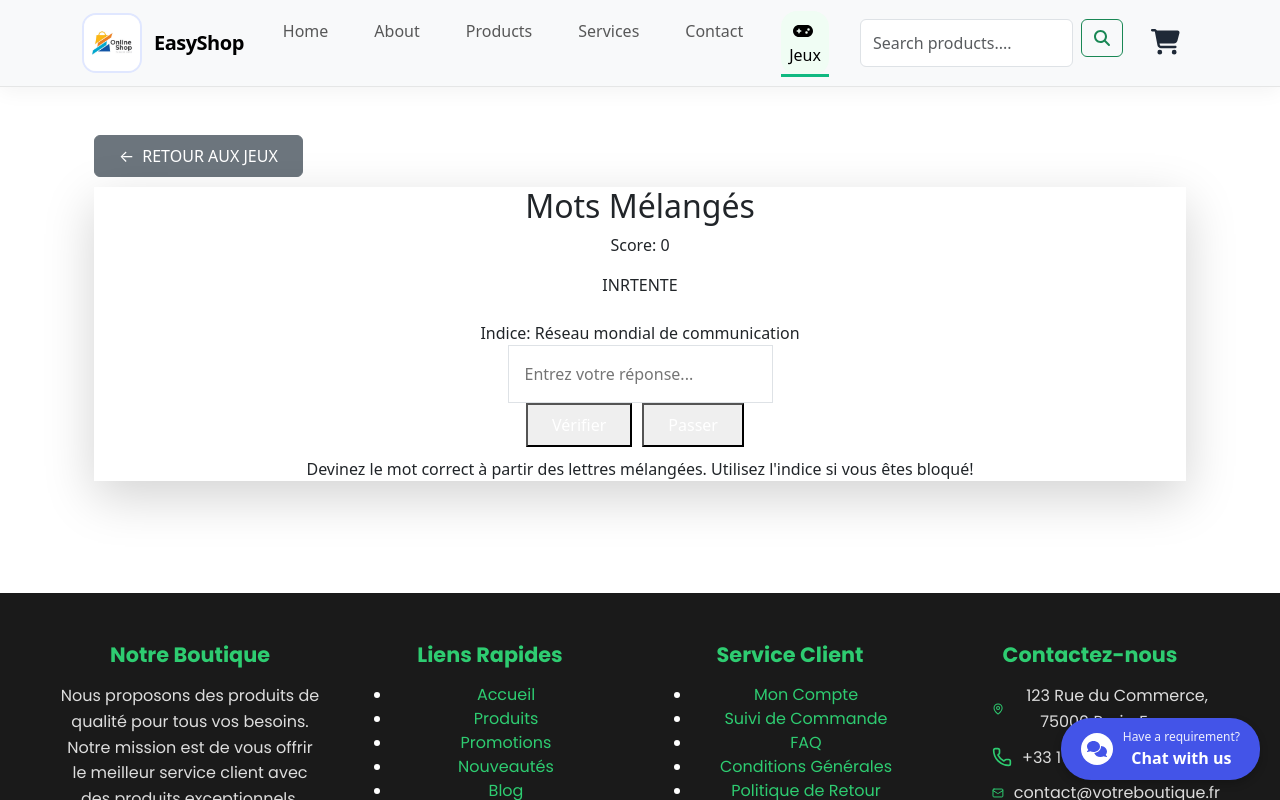
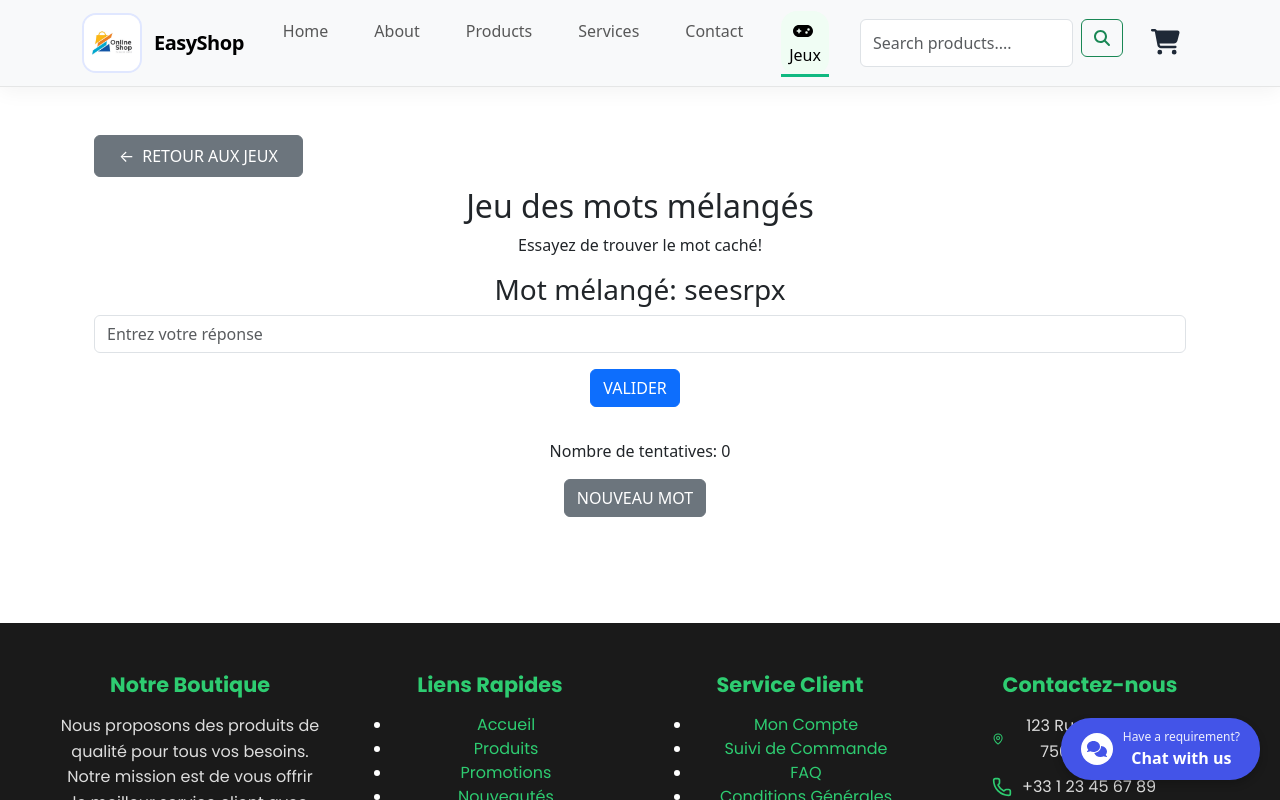
Before and after one commit to achraftes/Ecommerce-app, a React (Vite) app: page /game in a window 1280 px wide. Both pictures are taken after a click on the button 640 px from the left and 428 px from the top of the page. Shown: the top 800 px of the page. Built offline with nearby package versions, Linux system fonts and the light colour scheme.

Commit message:
Fix Word Scramble game: update attempts state, add Bootstrap classes for styling, and handle answer submissions with feedback message.

```diff
--- a/src/Componenets/ColorMatch.jsx
+++ b/src/Componenets/ColorMatch.jsx
@@ -1,113 +1,76 @@
-import { useState, useEffect } from 'react';
+import React, { useState, useEffect } from 'react';
 
-const COLORS = [
-  { name: 'ROUGE', color: 'bg-red-500' },
-  { name: 'BLEU', color: 'bg-blue-500' },
-  { name: 'VERT', color: 'bg-green-500' },
-  { name: 'JAUNE', color: 'bg-yellow-500' },
-  { name: 'VIOLET', color: 'bg-purple-500' },
-  { name: 'ORANGE', color: 'bg-orange-500' }
-];
+const colors = ['red', 'blue', 'green', 'yellow', 'purple', 'orange', 'pink', 'brown'];
 
-export default function ColorMatch() {
-  const [targetColor, setTargetColor] = useState(null);
-  const [options, setOptions] = useState([]);
+function ColorMatch() {
+  const [colorName, setColorName] = useState('');
+  const [colorToGuess, setColorToGuess] = useState('');
+  const [timer, setTimer] = useState(30);
   const [score, setScore] = useState(0);
-  const [timeLeft, setTimeLeft] = useState(30);
   const [gameOver, setGameOver] = useState(false);
-  const [isPlaying, setIsPlaying] = useState(false);
 
-  const shuffleColors = () => {
-    const shuffled = [...COLORS].sort(() => Math.random() - 0.5);
-    const target = shuffled[0];
-    const displayOptions = shuffled.slice(0, 4);
-    setTargetColor(target);
-    setOptions(displayOptions.sort(() => Math.random() - 0.5));
+  useEffect(() => {
+    if (timer > 0 && !gameOver) {
+      const interval = setInterval(() => {
+        setTimer((prev) => prev - 1);
+      }, 1000);
+      return () => clearInterval(interval);
+    } else if (timer === 0) {
+      setGameOver(true);
+    }
+  }, [timer, gameOver]);
+
+  useEffect(() => {
+    selectNewColor();
+  }, []);
+
+  const selectNewColor = () => {
+    const randomColor = colors[Math.floor(Math.random() * colors.length)];
+    const colorName = colors[Math.floor(Math.random() * colors.length)];
+    setColorToGuess(colorName);
+    setColorName(randomColor);
   };
 
-  const startGame = () => {
-    setScore(0);
-    setTimeLeft(30);
-    setGameOver(false);
-    setIsPlaying(true);
-    shuffleColors();
-  };
-
-  useEffect(() => {
-    if (!isPlaying) return;
-
-    const timer = setInterval(() => {
-      setTimeLeft((prev) => {
-        if (prev <= 1) {
-          setGameOver(true);
-          setIsPlaying(false);
-          return 0;
-        }
-        return prev - 1;
-      });
-    }, 1000);
-
-    return () => clearInterval(timer);
-  }, [isPlaying]);
-
   const handleColorClick = (color) => {
-    if (!isPlaying) return;
-
-    if (color.name === targetColor?.name) {
-      setScore((prev) => prev + 1);
-      shuffleColors();
+    if (color === colorToGuess) {
+      setScore(score + 1);
+      setGameOver(false);
+      setTimer(30); // Reset the timer
+      selectNewColor();
     } else {
-      setScore((prev) => Math.max(0, prev - 1));
+      setGameOver(true);
     }
   };
 
-  if (!isPlaying || gameOver) {
-    return (
-      <div className="bg-white p-6 rounded-xl shadow-lg max-w-2xl mx-auto text-center">
-        <h2 className="text-3xl font-bold text-gray-800 mb-4">Match de Couleurs</h2>
-
-        {gameOver && (
-          <div className="mb-8">
-            <p className="text-2xl font-bold text-gray-700 mb-2">Score Final: {score}</p>
-            <p className="text-gray-600">Bien joué! Voulez-vous réessayer?</p>
+  return (
+    <div className="game-container">
+      <h2>Jeu de correspondance des couleurs</h2>
+      {gameOver ? (
+        <div>
+          <h3>Temps écoulé! Votre score final est : {score}</h3>
+          <button onClick={() => window.location.reload()} className="btn btn-success">Rejouer</button>
+        </div>
+      ) : (
+        <div>
+          <h3 style={{ color: colorName }}>Quel est le nom de cette couleur?</h3>
+          <div className="color-buttons">
+            {colors.map((color) => (
+              <button
+                key={color}
+                onClick={() => handleColorClick(color)}
+                className="btn"
+                style={{ backgroundColor: color }}
+              >
+                {color}
+              </button>
+            ))}
           </div>
-        )}
-
-        <button
-          onClick={startGame}
-          className="px-8 py-3 bg-blue-500 text-white rounded-lg hover:bg-blue-600 transition-colors"
-        >
-          {gameOver ? 'Rejouer' : 'Commencer'}
-        </button>
-      </div>
-    );
-  }
-
-  return (
-    <div className="bg-white p-6 rounded-xl shadow-lg max-w-2xl mx-auto">
-      <div className="flex justify-between items-center mb-8">
-        <div className="text-2xl font-bold text-gray-800">Score: {score}</div>
-        <div className="text-xl font-semibold text-gray-600">Temps: {timeLeft}s</div>
-      </div>
-
-      <div className="text-center mb-8">
-        <p className="text-lg mb-2">Cliquez sur la couleur qui correspond au mot:</p>
-        <h2 className="text-4xl font-bold mb-8">{targetColor?.name}</h2>
-
-        <div className="grid grid-cols-2 gap-4">
-          {options.map((color, index) => (
-            <button
-              key={index}
-              onClick={() => handleColorClick(color)}
-              className={`${color.color} h-24 rounded-lg hover:opacity-90 transition-opacity transform hover:scale-105 duration-200`}
-            />
-          ))}
+          <p>Temps restant: {timer}s</p>
+          <p>Score: {score}</p>
         </div>
-      </div>
-
-      <div className="text-gray-600 text-sm text-center">
-        <p>Associez rapidement les couleurs avec leurs noms pour marquer des points!</p>
-      </div>
+      )}
     </div>
   );
 }
+
+export default ColorMatch;
--- a/src/Componenets/WordScramble.jsx
+++ b/src/Componenets/WordScramble.jsx
@@ -1,118 +1,86 @@
-import { useState, useEffect } from 'react';
+import React, { useState, useEffect } from 'react';
 
 const words = [
-  { word: "JAVASCRIPT", hint: "Un langage de programmation populaire" },
-  { word: "ORDINATEUR", hint: "Machine électronique pour traiter l'information" },
-  { word: "DEVELOPPEUR", hint: "Personne qui crée des logiciels" },
-  { word: "PROGRAMME", hint: "Ensemble d'instructions pour un ordinateur" },
-  { word: "INTERNET", hint: "Réseau mondial de communication" },
-  { word: "ALGORITHME", hint: "Suite d'opérations pour résoudre un problème" }
+  'javascript',
+  'react',
+  'python',
+  'html',
+  'css',
+  'node',
+  'express',
+  'typescript'
 ];
 
-export default function WordScramble() {
-  const [currentWord, setCurrentWord] = useState("");
-  const [scrambledWord, setScrambledWord] = useState("");
-  const [hint, setHint] = useState("");
-  const [userInput, setUserInput] = useState("");
-  const [score, setScore] = useState(0);
-  const [message, setMessage] = useState("");
-  const [messageType, setMessageType] = useState(null); // <- retiré le type ici
+function WordScramble() {
+  const [scrambledWord, setScrambledWord] = useState('');
+  const [originalWord, setOriginalWord] = useState('');
+  const [userInput, setUserInput] = useState('');
+  const [message, setMessage] = useState('');
+  const [attempts, setAttempts] = useState(0);
 
-  const scrambleWord = (word) => {
-    return word
-      .split('')
-      .sort(() => Math.random() - 0.5)
-      .join('');
+  // Fonction pour choisir un nouveau mot aléatoire
+  const selectNewWord = () => {
+    const randomWord = words[Math.floor(Math.random() * words.length)];
+    setOriginalWord(randomWord);
+    setScrambledWord(randomWord.split('').sort(() => Math.random() - 0.5).join(''));
+    setUserInput('');
+    setMessage('');
+    setAttempts(0); // Réinitialiser les tentatives
   };
 
-  const selectNewWord = () => {
-    const randomIndex = Math.floor(Math.random() * words.length);
-    const selected = words[randomIndex];
-    setCurrentWord(selected.word);
-    setHint(selected.hint);
-    setScrambledWord(scrambleWord(selected.word));
-    setUserInput("");
-    setMessage("");
-    setMessageType(null);
-  };
-
+  // Utilisation de useEffect pour sélectionner le premier mot
   useEffect(() => {
     selectNewWord();
   }, []);
 
-  const handleSubmit = (e) => {
-    e.preventDefault();
+  // Gérer le changement dans l'input de l'utilisateur
+  const handleInputChange = (e) => {
+    setUserInput(e.target.value);
+  };
 
-    if (userInput.toUpperCase() === currentWord) {
-      setScore(score + 1);
-      setMessage("Correct! Bien joué!");
-      setMessageType("success");
-      setTimeout(selectNewWord, 1500);
+  // Gérer la soumission de la réponse
+  const handleSubmit = () => {
+    if (userInput.toLowerCase() === originalWord.toLowerCase()) {
+      setMessage('Bravo, vous avez trouvé le mot!');
+      setTimeout(selectNewWord, 1500); // Sélectionne un nouveau mot après 1.5 seconde
     } else {
-      setMessage("Incorrect, essayez encore!");
-      setMessageType("error");
+      setMessage('Essayez encore!');
+      setAttempts((prev) => prev + 1); // Incrémente les tentatives
     }
   };
 
-  const handleSkip = () => {
-    setMessage(`Le mot était: ${currentWord}`);
-    setMessageType("error");
-    setTimeout(selectNewWord, 1500);
-  };
+  return (
+    <div className="game-container">
+      <h2>Jeu des mots mélangés</h2>
+      <p>Essayez de trouver le mot caché!</p>
+      <h3>Mot mélangé: {scrambledWord}</h3>
 
-  return (
-    <div className="bg-white p-6 rounded-xl shadow-lg max-w-2xl mx-auto">
-      <div className="text-center mb-8">
-        <h2 className="text-3xl font-bold text-gray-800 mb-2">Mots Mélangés</h2>
-        <p className="text-gray-600">Score: {score}</p>
-      </div>
-
-      <div className="text-center mb-8">
-        <div className="text-4xl font-bold text-blue-600 mb-4">{scrambledWord}</div>
-        <div className="text-gray-600 italic">Indice: {hint}</div>
-      </div>
-
-      <form onSubmit={handleSubmit} className="space-y-4">
-        <div>
       <input
         type="text"
         value={userInput}
-            onChange={(e) => setUserInput(e.target.value.toUpperCase())}
-            placeholder="Entrez votre réponse..."
-            className="w-full p-3 border border-gray-300 rounded-lg focus:outline-none focus:ring-2 focus:ring-blue-500"
+        onChange={handleInputChange}
+        placeholder="Entrez votre réponse"
+        className="form-control mb-3" // Ajout de Bootstrap ou de votre propre style
       />
-        </div>
 
-        <div className="flex gap-4">
       <button
-            type="submit"
-            className="flex-1 bg-blue-500 text-white py-2 px-4 rounded-lg hover:bg-blue-600 transition-colors"
+        onClick={handleSubmit}
+        className="btn btn-primary mb-3"
       >
-            Vérifier
+        Valider
       </button>
+
+      <p>{message}</p>
+      <p>Nombre de tentatives: {attempts}</p>
+
       <button
-            type="button"
-            onClick={handleSkip}
-            className="flex-1 bg-gray-500 text-white py-2 px-4 rounded-lg hover:bg-gray-600 transition-colors"
+        onClick={selectNewWord}
+        className="btn btn-secondary"
       >
-            Passer
+        Nouveau mot
       </button>
-        </div>
-      </form>
-
-      {message && (
-        <div
-          className={`mt-4 p-4 rounded-lg text-center ${
-            messageType === "success" ? "bg-green-100 text-green-800" : "bg-red-100 text-red-800"
-          }`}
-        >
-          {message}
-        </div>
-      )}
-
-      <div className="mt-8 text-gray-600 text-sm text-center">
-        <p>Devinez le mot correct à partir des lettres mélangées. Utilisez l'indice si vous êtes bloqué!</p>
-      </div>
     </div>
   );
 }
+
+export default WordScramble;
```
Lines whose indentation alone changed are shown as unchanged.
